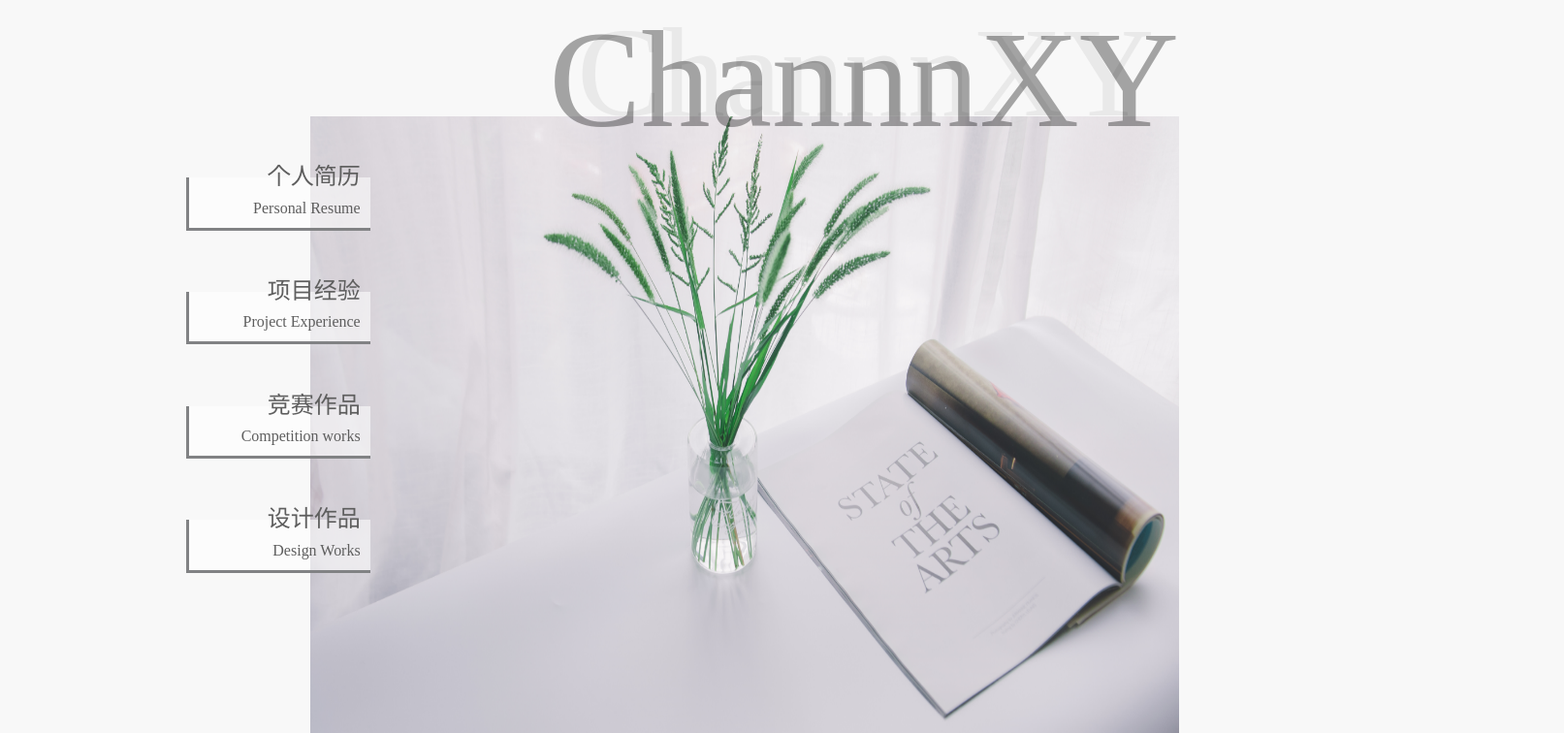
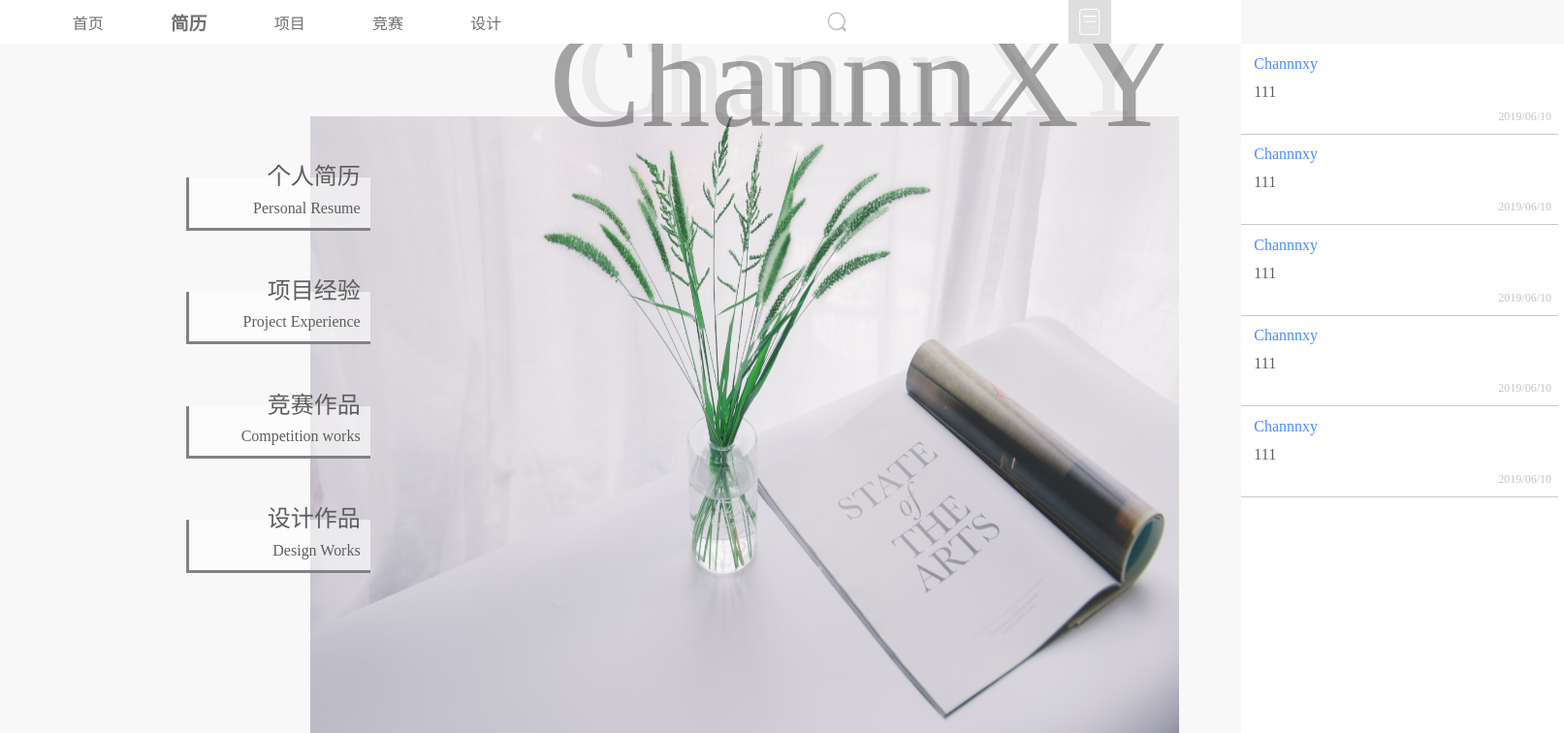
Before and after one commit to ChannnXY/ChannnXY-s-, a Vue app: page /#/ in a window 1280 px wide. Shown: the top 756 px of the page at 97% size, 1613 px wide, since content can reach past the window. Built offline with nearby package versions, Linux system fonts and the light colour scheme.

Commit message:
导航栏！

```diff
--- a/src/App.vue
+++ b/src/App.vue
@@ -1,17 +1,289 @@
 <template>
   <div id="app">
+    <nav class="nav-outer" v-if="currentTab!==0">
+      <ul>
+        <li :class="currentTab===0||currentHover===0?'checked':''"
+            @click="navClick(0)"
+            @mouseenter="navHover(0)"
+            @mouseleave="navHover(-1)">首页</li>
+        <li :class="currentTab===1||currentHover===1?'checked':''"
+            @click="navClick(1)"
+            @mouseenter="navHover(1)"
+            @mouseleave="navHover(-1)">简历</li>
+        <li :class="currentTab===2||currentHover===2?'checked':''"
+            @click="navClick(2)"
+            @mouseenter="navHover(2)"
+            @mouseleave="navHover(-1)">项目</li>
+        <li :class="currentTab===3||currentHover===3?'checked':''"
+            @click="navClick(3)"
+            @mouseenter="navHover(3)"
+            @mouseleave="navHover(-1)">竞赛</li>
+        <li :class="currentTab===4||currentHover===4?'checked':''"
+            @click="navClick(4)"
+            @mouseenter="navHover(4)"
+            @mouseleave="navHover(-1)">设计</li>
+      </ul>
+      <!--导航栏-->
+      <div class="input-outer">
+        <div class="input-inline">
+          <input :class="showInputFlag?
+                 'input-animate-after':
+                 'input-animate-before'"/>
+        </div>
+        <img class="input-inline-img"
+             src="/static/img/navBar-search.png"
+             @click="showInput()"/>
+      </div>
+      <!--搜索栏-->
+      <div class="contact-outer">
+        <img class="contact-img"
+             @click="showMask()"
+          src="/static/img/navBar-contact.png"/>
+      </div>
+    </nav>
+    <!--导航-->
+    <div class="link-outer" :class="showMaskFlag?'link-outer-before':'link-outer-after'">
+      <div id="line-scroll" style="height: 60%;overflow-y: scroll">
+        <div v-for="item in contactList" :key="item.index">
+          <div  class="link-inline">
+            <div class="link-name">{{item.userName}}</div>
+            <div class="link-content">{{item.content}}</div>
+            <div class="link-time">{{item.date}}</div>
+          </div>
+          <hr align="center" width="98%"/>
+        </div>
+      </div>
+    </div>
+    <!--回复部分-->
+    <div :class="showMaskFlag?'link-mask-before':'link-mask-after'"></div>
     <router-view/>
   </div>
 </template>
 
 <script>
 export default {
-  name: 'App'
+  name: 'App',
+  data () {
+    return {
+      currentTab: 1,
+      // 0首页，1简历，2项目，3竞赛，4设计
+      currentHover: -1,
+      // 鼠标悬停效果
+      showInputFlag: false,
+      // 是否显示输入框
+      showMaskFlag: false,
+      // 是否显示遮罩层等等
+      contactList: [{userName: 'Channnxy', date: '2019/06/10', content: '111'},
+        {userName: 'Channnxy', date: '2019/06/10', content: '111'},
+        {userName: 'Channnxy', date: '2019/06/10', content: '111'},
+        {userName: 'Channnxy', date: '2019/06/10', content: '111'},
+        {userName: 'Channnxy', date: '2019/06/10', content: '111'},
+        {userName: 'Channnxy', date: '2019/06/10', content: '111'},
+        {userName: 'Channnxy', date: '2019/06/10', content: '111'}
+      ]
+    }
+  },
+  methods: {
+    navClick: function (e) {
+      this.currentTab = e
+    },
+    navHover: function (e) {
+      this.currentHover = e
+    },
+    showInput: function () {
+      this.showInputFlag = !this.showInputFlag
+    },
+    showMask: function () {
+      this.showMaskFlag = !this.showMaskFlag
+    }
+  }
 }
 </script>
 
 <style scoped>
-  div{
+  input,textarea,select,a:focus{
+    outline: none;
+  }
+  hr{
+    background-color: #c9c9c9;
+    margin: 0;
+    align-items: center;
+    border: none;
+    height: 1px;
+  }
+  #app{
     height: 100%;
   }
+  .nav-outer{
+    z-index: 999;
+    position: absolute;
+    top: 0;
+    left: 0;
+    width: 100%;
+    height: 0.68rem;
+    background-color: #ffffff;
+    display: flex;
+  }
+  .nav-outer ul{
+    display: flex;
+    justify-content: space-around;
+    align-items: center;
+    width: 40%;
+    margin: 0;
+  }
+  .nav-outer li{
+    list-style: none;
+    font-size: 0.24rem;
+    color: #707070;
+  }
+  .checked{
+    font-size: 0.28rem!important;
+    font-weight: bold;
+  }
+  .input-outer{
+    width: 20%;
+    padding: 0.12rem 1.2rem;
+    display: flex;
+    align-items: center;
+    justify-content: flex-end;
+  }
+  .input-inline{
+    justify-content: flex-end;
+    display: flex;
+    height: 100%;
+  }
+  .input-animate-before{
+    background-color: rgba(00,00,00,0);
+    padding: 0 0.2rem;
+    font-size: 0.24rem;
+    color: #707070;
+    height: 0.46rem;
+    border: none;
+    border-radius: 24px;
+    animation: input-animate-before 1s;
+    animation-timing-function: ease-in;
+    width: 0;
+  }
+  @-webkit-keyframes input-animate-before {
+    0%{width: 100%;border: 1px solid #c4c4c4;}
+    90%{width: 0;border: 1px solid #c4c4c4;}
+    100%{width: 0;border: none;}
+  }
+  .input-animate-after{
+    background-color: rgba(00,00,00,0);
+    padding: 0 0.2rem;
+    font-size: 0.24rem;
+    color: #707070;
+    height: 0.46rem;
+    border: 1px solid #c4c4c4;
+    border-radius: 24px;
+    animation: input-animate-after 1s;
+  }
+  @-webkit-keyframes input-animate-after {
+    from{width: 0;}
+    to{width: 100%;}
+  }
+  /**/
+  /*输入框长度回溯动画效果*/
+  /**/
+  .input-inline-img{
+    width: 0.34rem;
+    height: 0.34rem;
+    margin-right: 0.1rem;
+    position: absolute;
+    transform: translateX(-0.1rem);
+  }
+  .contact-outer{
+    display: flex;
+    flex: 1;
+    justify-content: center;
+  }
+  .contact-img{
+    height: 0.68rem;
+  }
+  .link-mask-before{
+    position: absolute;
+    top: 0;
+    left: 0;
+    height: 100%;
+    width: 100%;
+    z-index: 888;
+    background-color: rgba(00,00,00,0.5);
+    animation: mask-animation-before 2s;
+  }
+  @-webkit-keyframes mask-animation-before {
+    from{background-color: rgba(00,00,00,0.0);}
+    to{background-color: rgba(00,00,00,0.5);}
+  }
+  .link-mask-after{
+    position: absolute;
+    top: 0;
+    left: 0;
+    height: 100%;
+    width: 100%;
+    z-index: 888;
+    background-color: rgba(00,00,00,0.0);
+    animation: mask-animation-after 2s;
+  }
+  @-webkit-keyframes mask-animation-after {
+    from{background-color: rgba(00,00,00,0.5);}
+    to{background-color: rgba(00,00,00,0.0);}
+  }
+  /**/
+  /*遮罩层动画*/
+  /**/
+  .link-outer-before{
+    z-index: 999;
+    display: flex;
+    flex-direction: column;
+    background-color: #ffffff;
+    position: absolute;
+    top: 0.68rem;
+    right: 0;
+    width: 5rem;
+    height: 100%;
+    animation: animate-link-before 2s;
+  }
+  @-webkit-keyframes animate-link-before {
+    from{right: -5rem;}
+    to{right: 0;}
+  }
+  .link-outer-after{
+    z-index: 999;
+    display: flex;
+    flex-direction: column;
+    background-color: #ffffff;
+    position: absolute;
+    top: 0.68rem;
+    right: -5rem;
+    width: 5rem;
+    height: 100%;
+    animation: animate-link-after 2s;
+  }
+  @-webkit-keyframes animate-link-after {
+    from{right: 0;}
+    to{right: -5rem;}
+  }
+  .link-inline{
+    padding: 0.1rem 0.2rem;
+  }
+  #line-scroll::-webkit-scrollbar {
+    display: none;
+  }
+  .link-name{
+    color: #4B8DFD;
+    font-size: 0.24rem;
+    line-height: 180%;
+  }
+  .link-content{
+    color: #5e5e5e;
+    font-size: 0.24rem;
+    line-height: 180%;
+  }
+  .link-time{
+    color: #c4c4c4;
+    font-size: 0.18rem;
+    text-align: right;
+    line-height: 180%;
+  }
 </style>
--- a/src/components/index.vue
+++ b/src/components/index.vue
@@ -1,4 +1,5 @@
 <template>
+  <div>
     <div id="index-large">
       <div>
         <div class="name-top">
@@ -18,6 +19,8 @@
         </div>
       </nav>
     </div>
+    <!--网页端首页-->
+  </div>
 </template>
 
 <script>
@@ -34,6 +37,7 @@ export default {
   methods: {
     nav: function (e) {
       this.$router.push(e)
+      // console.log(this.$router)
     }
   }
 }
--- a/src/components/resume.vue
+++ b/src/components/resume.vue
@@ -1,5 +1,7 @@
 <template>
-  <div>dataaaaaaaaaaaaaaaaaaaaaaaaaaaaaaaaaaaaaaaa</div>
+  <div>
+    data
+  </div>
 </template>
 
 <script>
--- a/src/router/index.js
+++ b/src/router/index.js
@@ -13,7 +13,7 @@ export default new Router({
       component: index
     },
     {
-      path: '/',
+      path: '/resume',
       name: 'resume',
       component: resume
     }
```
Also changed, not shown: .eslintrc.js, static/img/navBar-contact.png (added), static/img/navBar-search.png (added). Lines whose indentation alone changed are shown as unchanged.
